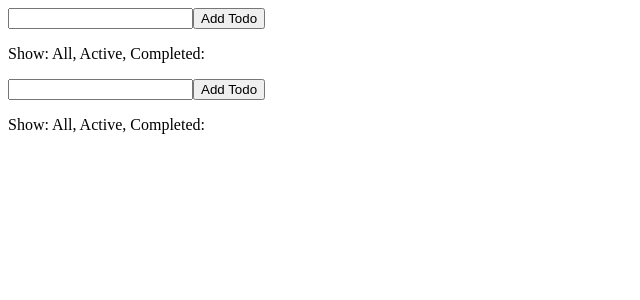
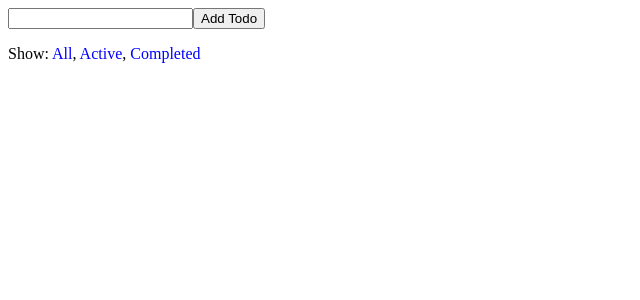
Before and after one commit to jjarrett21/learn-some-redux, a React app: page /active in a window 1280 px wide. Shown: the top 300 px of the page, without its empty margins (0-640 px from the left). Built offline with nearby package versions, Linux system fonts and the light colour scheme.

Commit message:
correct link shows in address bar, filtering is still broken

```diff
--- a/src/components/App.js
+++ b/src/components/App.js
@@ -12,4 +12,10 @@ const App = () => (
     </div>
 );
 
+App.propTypes = {
+    params: PropTypes.shape({
+        filter: PropTypes.string,
+    }),
+};
+
 export default App;
--- a/src/components/FilterLink.js
+++ b/src/components/FilterLink.js
@@ -1,11 +1,13 @@
 import React from 'react';
-import { BrowserRouter as Link, withRouter } from 'react-router-dom';
+import { Link } from 'react-router-dom';
+import{withRouter} from 'react-router-dom';
 import PropTypes from 'prop-types';
 
-const FilterLink = ({children, match: {params:{filter='all'}}}) => (
+// const FilterLink = ({match: {params:{filter='all'}},children}) => (
+    const FilterLink = ({filter, children}) => (
   <Link
     to={filter === "all" ? " " : filter}
-    activeStyle={{
+    style={{
       textDecoration: 'none',
       color: 'blue'
     }}
--- a/src/components/Footer.js
+++ b/src/components/Footer.js
@@ -1,29 +1,26 @@
-// eslint-disable-next-line no-unused-vars
+
 import React from 'react';
-// eslint-disable-next-line no-unused-vars
 import FilterLink from './FilterLink';
-
 
 const Footer = () => (
     <p>
       Show:
             {' '}
-      <FilterLink filter="all"
+      <FilterLink filter='all'
 
       >
         All
               </FilterLink>
       {', '}
-      <FilterLink filter="active"
+      <FilterLink filter='active'
 
       >
         Active
               </FilterLink>
       {', '}
-      <FilterLink filter="completed"
-
+      <FilterLink filter='completed'
       >
-        Completed:
+        Completed
               </FilterLink>
     </p>
   );
--- a/src/components/Root.js
+++ b/src/components/Root.js
@@ -8,8 +8,7 @@ import PropTypes from 'prop-types';
 const Root = ({store}) => (
     <Provider store={store}>
         <Router>
-            <Route path="/:filter" component={App} />
-            <Route path="/" component={App} />
+            <Route path="/:filter?" component={App} />
         </Router>
     </Provider>
 );
```
Also changed, not shown: src/components/VisibleTodoList.js (+3 -7 lines).
